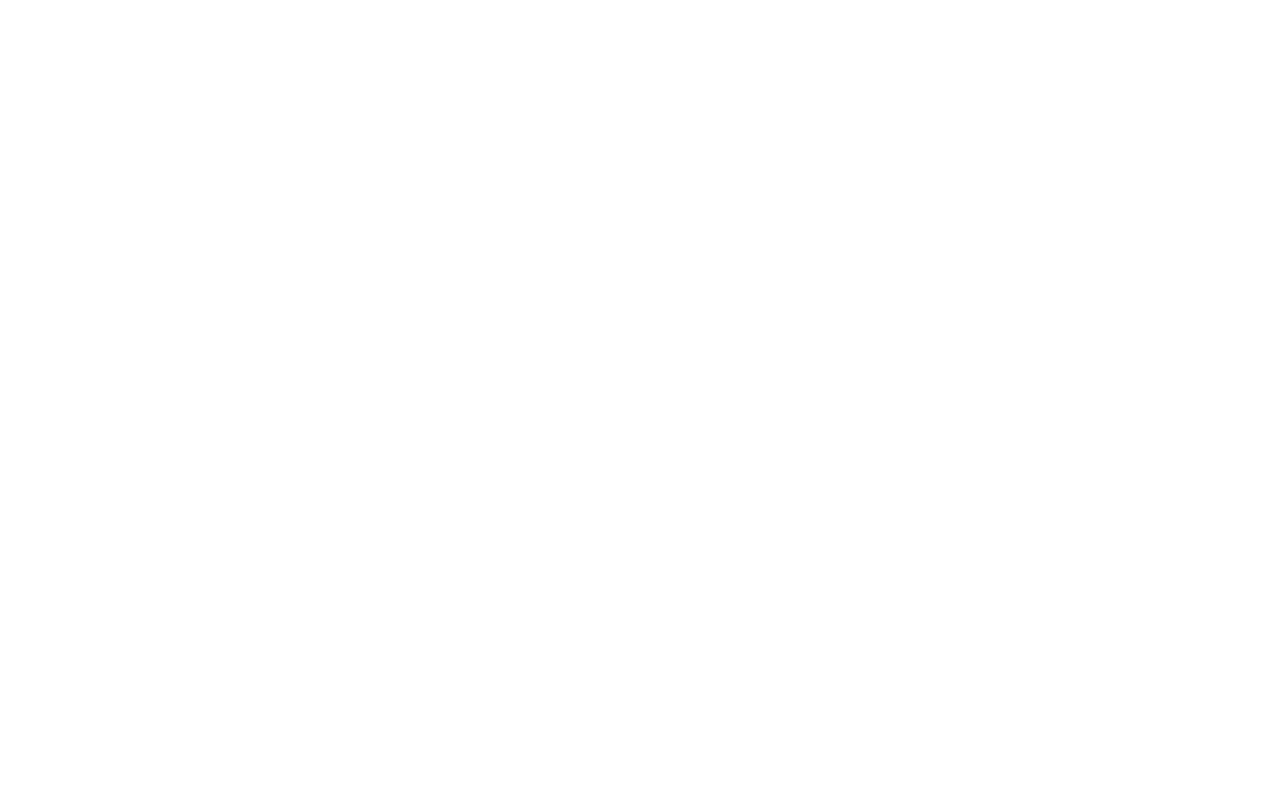
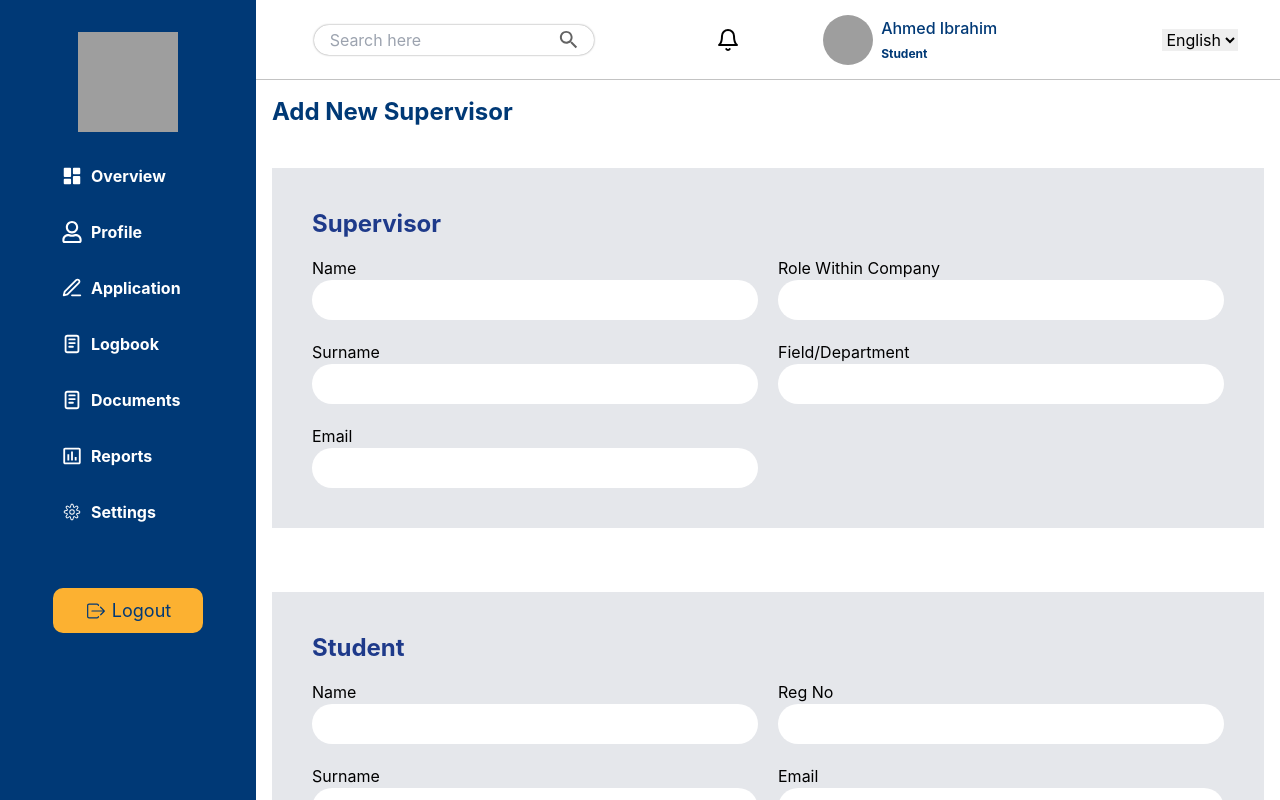
Before and after one commit to codingSlimey/intern_mgt_system, a React (Create React App) app in the folder client/: page /coordinator/createsupervisor in a window 1280 px wide. Before the commit this address had no page. Built offline with nearby package versions, Linux system fonts and the light colour scheme; grey boxes are pictures that could not be loaded.

Commit message:
feat: add supervisor form added

```diff
--- a/client/package.json
+++ b/client/package.json
@@ -10,6 +10,7 @@
     "@testing-library/jest-dom": "^5.17.0",
     "@testing-library/react": "^13.4.0",
     "@testing-library/user-event": "^13.5.0",
+    "formik": "^2.4.5",
     "i18next": "^23.7.7",
     "i18next-http-backend": "^2.4.2",
     "react": "^18.2.0",
@@ -18,7 +19,8 @@
     "react-icons": "^4.12.0",
     "react-router-dom": "^6.19.0",
     "react-scripts": "5.0.1",
-    "web-vitals": "^2.1.4"
+    "web-vitals": "^2.1.4",
+    "yup": "^1.3.3"
   },
   "scripts": {
     "start": "react-scripts start",
--- a/client/src/App.js
+++ b/client/src/App.js
@@ -12,6 +12,7 @@
 import CoodProfile from "./pages/profile/staff/CoodProfile";
 import SupervisorProfile from "./pages/profile/staff/SupervisorProfile";
 import CoordinatorDash from "./pages/dashboard/COORDINATOR/CoordinatorDash";
+import SupervisorAccount from "./pages/dashboard/SUPERVISORACCOUNT/SupervisorAccount";
 
 function App() {
 	return (
@@ -53,6 +54,10 @@
 					<Route
 						path="/coordinator/dashboard"
 						element={<CoordinatorDash />} />
+					<Route
+						path="/coordinator/createsupervisor"
+						element={<SupervisorAccount />}
+					/>
 				</Routes>
 			</Router>
 		</>
--- /dev/null
+++ b/client/src/pages/dashboard/SUPERVISORACCOUNT/SupervisorAccount.jsx
@@ -0,0 +1,230 @@
+import React from "react";
+import CoordinatorLayout from "../../../layout/coordinator/layout";
+import { useFormik } from "formik";
+import * as Yup from "yup";
+
+const SupervisorAccount = () => {
+  const formik = useFormik({
+    initialValues: {
+      supervisor: {
+        name: "",
+        role: "",
+        surname: "",
+        department: "",
+        email: "",
+      },
+      student: {
+        name: "",
+        surname: "",
+        regNo: "",
+        email: "",
+      },
+    },
+    validationSchema: Yup.object({
+      supervisor: Yup.object({
+        name: Yup.string().required("Name is required"),
+        role: Yup.string().required("Role within company is required"),
+        surname: Yup.string().required("Surname is required"),
+        department: Yup.string().required("Field/Department is required"),
+        email: Yup.string()
+          .email("Invalid email address")
+          .required("Email is required"),
+      }),
+      student: Yup.object({
+        name: Yup.string().required("Name is required"),
+        surname: Yup.string().required("Surname is required"),
+        regNo: Yup.string().required("Registration Number is required"),
+        email: Yup.string()
+          .email("Invalid email address")
+          .required("Email is required"),
+      }),
+    }),
+    onSubmit: (values) => {
+      console.log("Form Values:", values); // Handle form submission logic for both supervisor and student
+    },
+  });
+
+  return (
+    <CoordinatorLayout>
+      <div className="p-4 flex flex-col gap-10">
+        <h1 className="text-2xl font-bold text-[#003976]">
+          Add New Supervisor
+        </h1>
+        <form onSubmit={formik.handleSubmit} className="flex flex-col gap-16">
+          <div className="bg-gray-200 p-10">
+            <h1 className="text-2xl font-bold text-blue-900">Supervisor</h1>
+            <div className="mt-4 grid grid-cols-1 lg:grid-cols-2 gap-5">
+              <div className="col-span-1">
+                <label htmlFor="supervisor.name">Name</label>
+                <input
+                  id="supervisor.name"
+                  name="supervisor.name"
+                  type="text"
+                  onChange={formik.handleChange}
+                  value={formik.values.supervisor.name}
+                  className="block w-full border-gray-300 rounded-full p-2"
+                />
+                {formik.errors.supervisor?.name &&
+                  formik.touched.supervisor?.name && (
+                    <div className="text-red-500">
+                      {formik.errors.supervisor.name}
+                    </div>
+                  )}
+              </div>
+              <div className="col-span-1">
+                <label htmlFor="supervisor.name">Role Within Company</label>
+                <input
+                  id="supervisor.role"
+                  name="supervisor.role"
+                  type="text"
+                  onChange={formik.handleChange}
+                  value={formik.values.supervisor.role}
+                  className="block w-full border-gray-300 rounded-full p-2"
+                />
+                {formik.errors.supervisor?.role &&
+                  formik.touched.supervisor?.role && (
+                    <div className="text-red-500">
+                      {formik.errors.supervisor.role}
+                    </div>
+                  )}
+              </div>
+              <div className="col-span-1">
+                <label htmlFor="supervisor.name">Surname</label>
+                <input
+                  id="supervisor.surname"
+                  name="supervisor.surname"
+                  type="text"
+                  onChange={formik.handleChange}
+                  value={formik.values.supervisor.surname}
+                  className="block w-full border-gray-300 rounded-full p-2"
+                />
+                {formik.errors.supervisor?.surname &&
+                  formik.touched.supervisor?.surname && (
+                    <div className="text-red-500">
+                      {formik.errors.supervisor.surname}
+                    </div>
+                  )}
+              </div>
+              <div className="col-span-1">
+                <label htmlFor="supervisor.name">Field/Department</label>
+                <input
+                  id="supervisor.department"
+                  name="supervisor.department"
+                  type="text"
+                  onChange={formik.handleChange}
+                  value={formik.values.supervisor.department}
+                  className="block w-full border-gray-300 rounded-full p-2"
+                />
+                {formik.errors.supervisor?.department &&
+                  formik.touched.supervisor?.department && (
+                    <div className="text-red-500">
+                      {formik.errors.supervisor.department}
+                    </div>
+                  )}
+              </div>
+              <div className="col-span-1">
+                <label htmlFor="supervisor.name">Email</label>
+                <input
+                  id="supervisor.email"
+                  name="supervisor.email"
+                  type="text"
+                  onChange={formik.handleChange}
+                  value={formik.values.supervisor.email}
+                  className="block w-full border-gray-300 rounded-full p-2"
+                />
+                {formik.errors.supervisor?.email &&
+                  formik.touched.supervisor?.email && (
+                    <div className="text-red-500">
+                      {formik.errors.supervisor.email}
+                    </div>
+                  )}
+              </div>
+            </div>
+          </div>
+          <div className="bg-gray-200 p-10">
+            <h1 className="text-2xl font-bold text-blue-900">Student</h1>
+            <div className="mt-4 gap-5 grid grid-cols-1 lg:grid-cols-2">
+              <div className="col-span-1">
+                <label htmlFor="student.name">Name</label>
+                <input
+                  id="student.name"
+                  name="student.name"
+                  type="text"
+                  onChange={formik.handleChange}
+                  value={formik.values.student.name}
+                  className="block w-full border-gray-300 rounded-full p-2"
+                />
+                {formik.errors.student?.name &&
+                  formik.touched.student?.name && (
+                    <div className="text-red-500">
+                      {formik.errors.student.name}
+                    </div>
+                  )}
+              </div>
+              <div className="col-span-1">
+                <label htmlFor="student.regNo">Reg No</label>
+                <input
+                  id="student.regNo"
+                  name="student.regNo"
+                  type="text"
+                  onChange={formik.handleChange}
+                  value={formik.values.student.regNo}
+                  className="block w-full border-gray-300 rounded-full p-2"
+                />
+                {formik.errors.student?.regNo &&
+                  formik.touched.student?.regNo && (
+                    <div className="text-red-500">
+                      {formik.errors.student.regNo}
+                    </div>
+                  )}
+              </div>
+              <div className="col-span-1">
+                <label htmlFor="student.surname">Surname</label>
+                <input
+                  id="student.surname"
+                  name="student.surname"
+                  type="text"
+                  onChange={formik.handleChange}
+                  value={formik.values.student.surname}
+                  className="block w-full border-gray-300 rounded-full p-2"
+                />
+                {formik.errors.student?.surname &&
+                  formik.touched.student?.surname && (
+                    <div className="text-red-500">
+                      {formik.errors.student.surname}
+                    </div>
+                  )}
+              </div>
+              <div className="col-span-1">
+                <label htmlFor="student.email">Email</label>
+                <input
+                  id="student.email"
+                  name="student.email"
+                  type="text"
+                  onChange={formik.handleChange}
+                  value={formik.values.student.email}
+                  className="block w-full border-gray-300 rounded-full p-2"
+                />
+                {formik.errors.student?.email &&
+                  formik.touched.student?.email && (
+                    <div className="text-red-500">
+                      {formik.errors.student.email}
+                    </div>
+                  )}
+              </div>
+            </div>
+          </div>
+          <div className="col-span-2">
+            <button
+              type="submit"
+              className="bg-[#003976] text-white rounded-full py-3 px-10 mt-4">
+              Submit & Create Account
+            </button>
+          </div>
+        </form>
+      </div>
+    </CoordinatorLayout>
+  );
+};
+
+export default SupervisorAccount;
```
Also changed, not shown: 1 other file (tests, documents, lock files or other folders).
